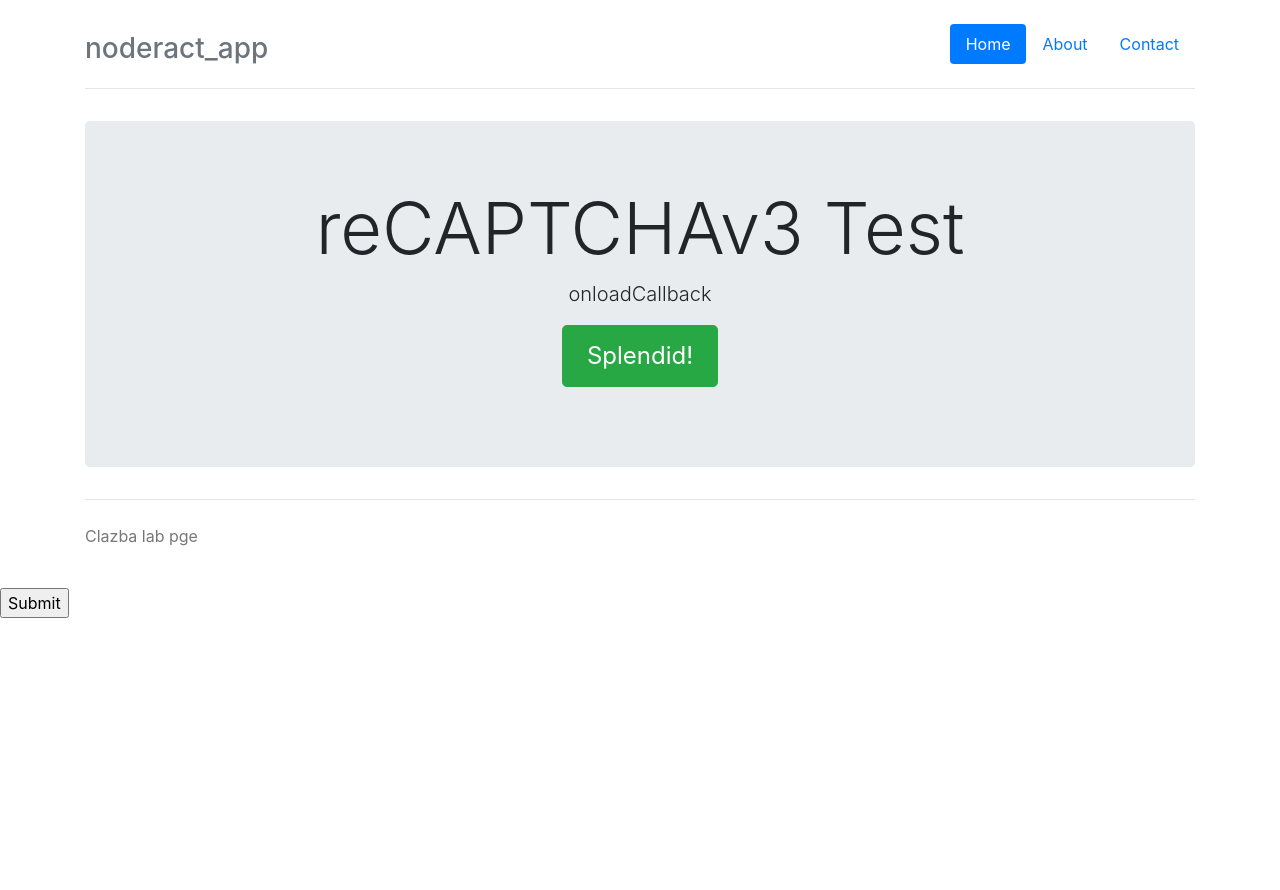
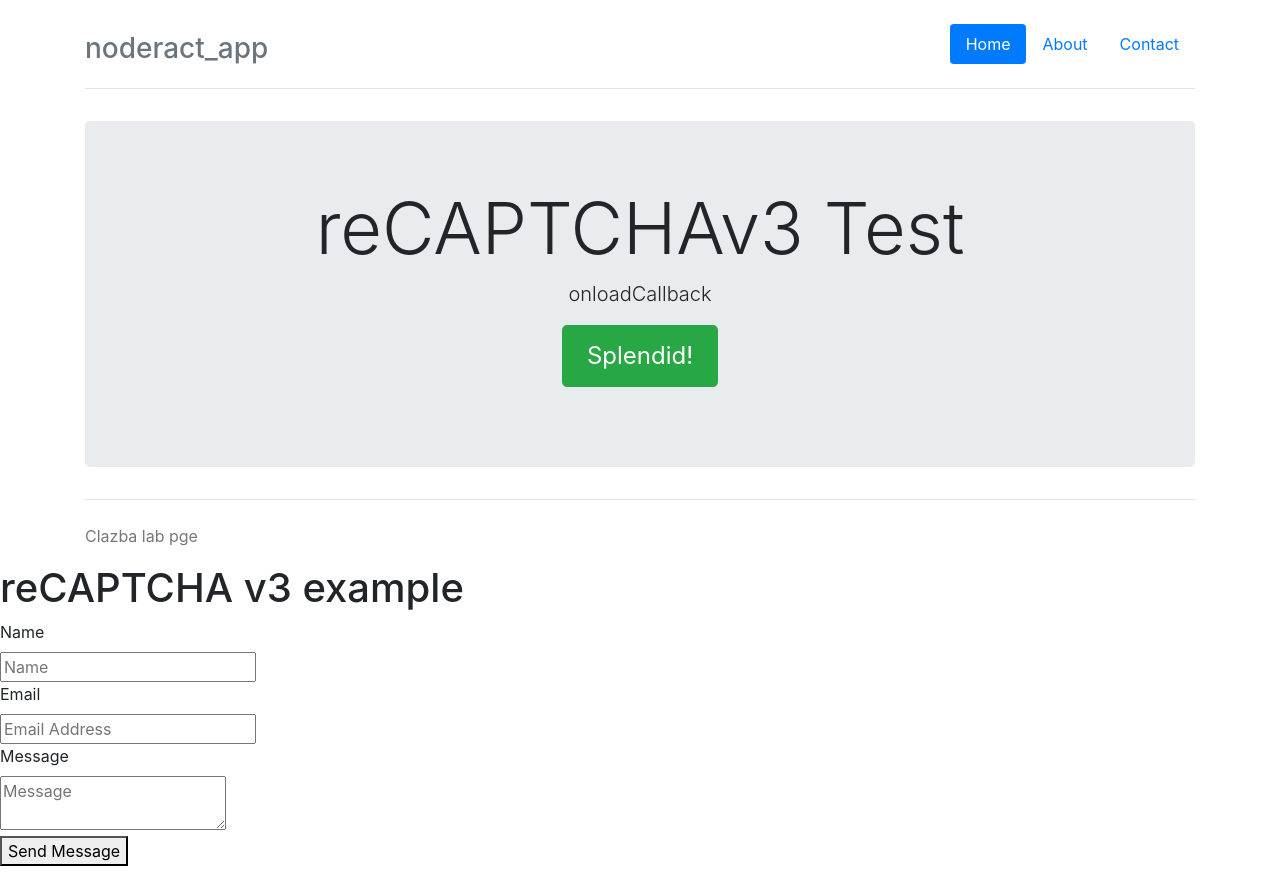
Before and after one commit to clazba/nodereact_app, a website: page app/index.html in a window 1280 px wide. Before the commit the page ends 800 px from the top, so only its background shows below. Drawn offline with nearby package versions, Linux system fonts and the light colour scheme; files that its build step writes are made by us from their sources.

Commit message:
reCAPTCHA onload

```diff
--- a/app/index.html
+++ b/app/index.html
@@ -47,34 +47,59 @@
         <p>Clazba lab pge </p>
       </div>
     </div>
-<!-- Google reCAPTCHAv3 rendering after an onload callback -->
 
-      <script type="text/javascript">
-      var onloadCallback = function() {
-        grecaptcha.render('html_element', {
-          'sitekey' : 'your_site_key'
-        });
-      };
-    </script>
-  </head>
-  <body>
-    <form action="?" method="POST">
-      <div id="html_element"></div>
-      <br>
-      <input type="submit" value="Submit">
-    </form>
-    <script src="https://www.google.com/recaptcha/api.js?onload=onloadCallback&render=explicit"
-        async defer>
-    </script>
     <!-- Google Analytics: change UA-XXXXX-X to be your site's ID. -->
       <script src="https://www.google.com/recaptcha/api.js?render=6LfqepgUAAAAAJSUEYK5RQEAcYRsk37zhj4BsTI8"></script>
   <script>
   grecaptcha.ready(function() {
       grecaptcha.execute('6LfqepgUAAAAAJSUEYK5RQEAcYRsk37zhj4BsTI8', {action: 'homepage'}).then(function(token) {
-         console.log(token)
+          var recaptchaResponse = document.getElementById('recaptchaResponse');
+          recaptchaResponse.value = token;
       });
   });
   </script>
+<!-- Google reCAPTCHAv3 rendering after an onload callback -->
+
+    <div class="column is-half">
+
+                    <form method="POST">
+
+                        <h1 class="title">
+                            reCAPTCHA v3 example
+                        </h1>
+
+                        <div class="field">
+                            <label class="label">Name</label>
+                            <div class="control">
+                                <input type="text" name="name" class="input" placeholder="Name" required>
+                            </div>
+                        </div>
+
+                        <div class="field">
+                            <label class="label">Email</label>
+                            <div class="control">
+                                <input type="email" name="email" class="input" placeholder="Email Address" required>
+                            </div>
+                        </div>
+
+                        <div class="field">
+                            <label class="label">Message</label>
+                            <div class="control">
+                                <textarea name="message" class="textarea" placeholder="Message" required></textarea>
+                            </div>
+                        </div>
+
+                        <div class="field is-grouped">
+                            <div class="control">
+                                <button type="submit" class="button is-link">Send Message</button>
+                            </div>
+                        </div>
+
+                        <input type="hidden" name="recaptcha_response" id="recaptchaResponse">
+
+                    </form>
+
+                </div>
     <script>
       (function(b,o,i,l,e,r){b.GoogleAnalyticsObject=l;b[l]||(b[l]=
       function(){(b[l].q=b[l].q||[]).push(arguments)});b[l].l=+new Date;
```
